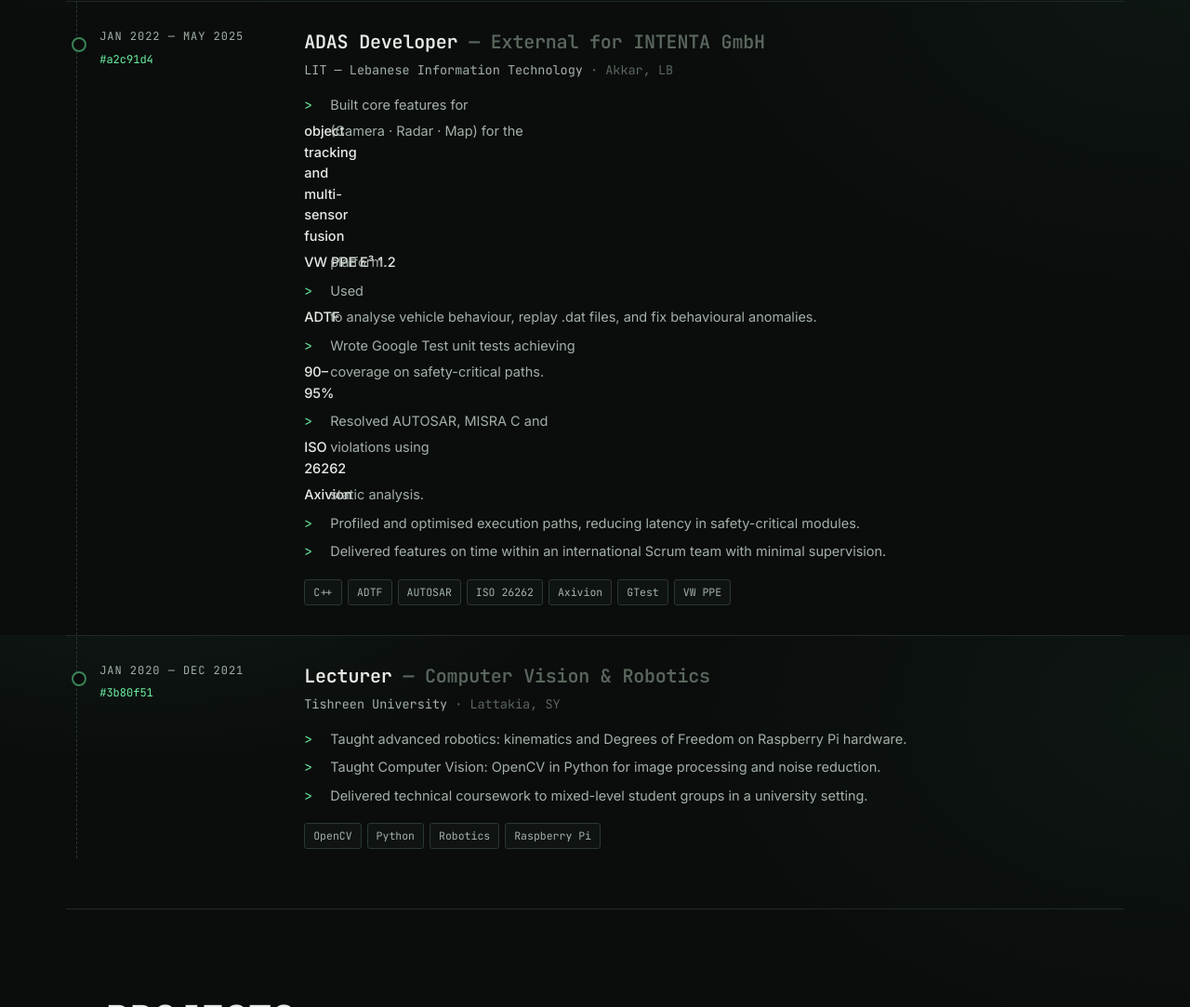
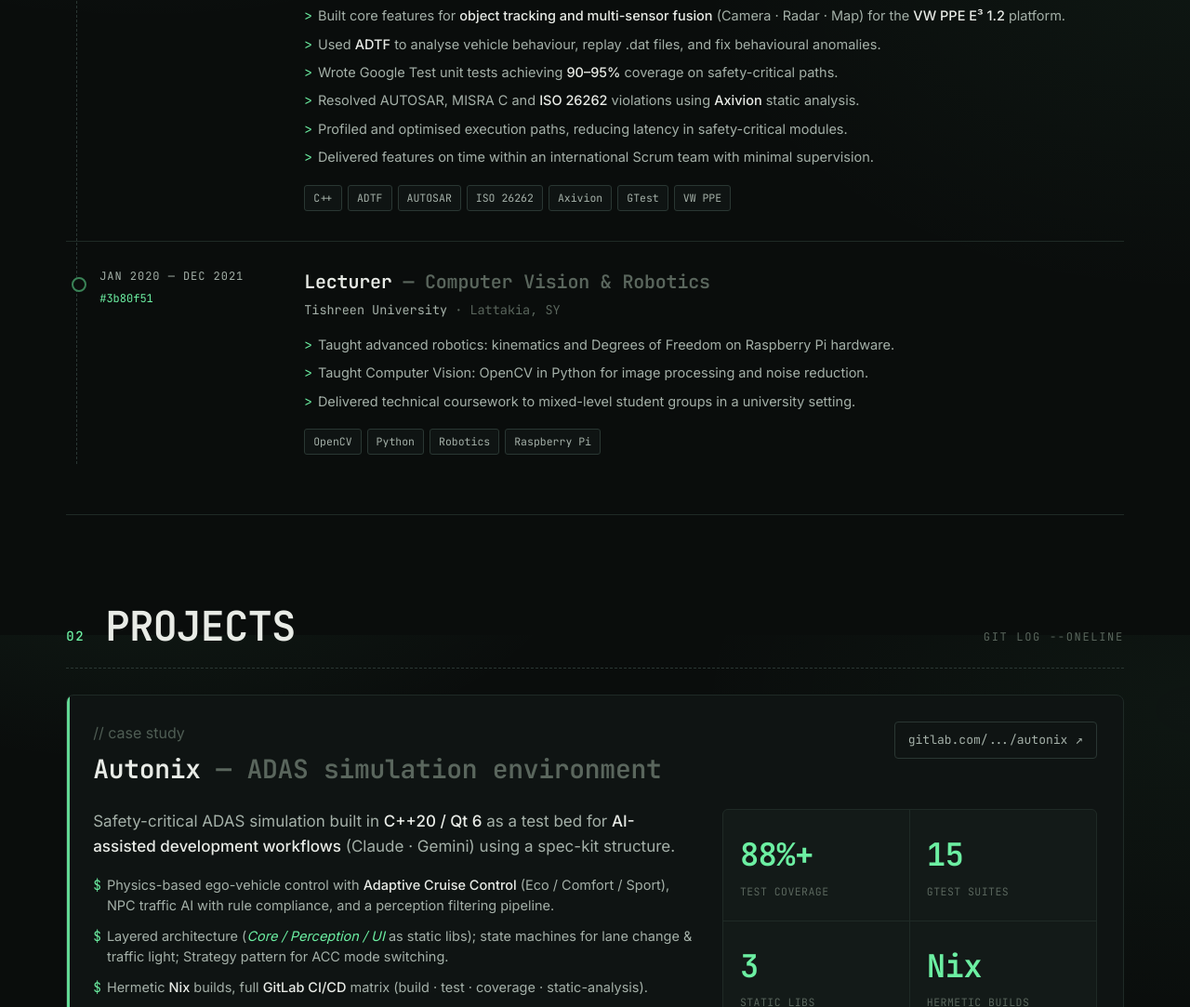
Before and after one commit to jacobjoseph-96/Jacob-Joseph, a plain HTML site: page index.html in a window 1280 px wide. Shown: the part 1717-2800 px from the top of the page at 93% size. Drawn offline with Linux system fonts and the light colour scheme.

Commit message:
Fix styling issues.

```diff
--- a/index.html
+++ b/index.html
@@ -1,15 +1,20 @@
 <!doctype html>
 <html lang="en">
+
 <head>
   <meta charset="utf-8" />
   <meta name="viewport" content="width=device-width, initial-scale=1" />
   <title>Jacob Joseph — ADAS &amp; Embedded Systems Specialist</title>
-<meta name="description" content="Jacob Joseph — ADAS &amp; Embedded Systems Specialist. C++20, AUTOSAR, ISO 26262, Sensor Fusion, Qt6." />
+  <meta name="description"
+    content="Jacob Joseph — ADAS &amp; Embedded Systems Specialist. C++20, AUTOSAR, ISO 26262, Sensor Fusion, Qt6." />
   <link rel="preconnect" href="https://fonts.googleapis.com" />
   <link rel="preconnect" href="https://fonts.gstatic.com" crossorigin />
-<link href="https://fonts.googleapis.com/css2?family=JetBrains+Mono:wght@300;400;500;600;700&family=Inter:wght@400;500;600&display=swap" rel="stylesheet" />
+  <link
+    href="https://fonts.googleapis.com/css2?family=JetBrains+Mono:wght@300;400;500;600;700&family=Inter:wght@400;500;600&display=swap"
+    rel="stylesheet" />
   <link rel="stylesheet" href="style.css" />
 </head>
+
 <body>
 
   <!-- ─── top status bar ─── -->
@@ -147,8 +152,8 @@
               <p class="job__co">MDO Mitteldeutsche Online GmbH<span class="t-dim"> · Bitterfeld-Wolfen, DE</span></p>
             </header>
             <ul class="job__list">
-          <li><span class="bullet">&gt;</span>Built an <b>AI code-reviewer tool</b> and authored performance tests for the project.</li>
-          <li><span class="bullet">&gt;</span>API annotation and documentation for YII2 framework applications.</li>
+              <li><span class="bullet">&gt;</span><span>Built an <b>AI code-reviewer tool</b> and authored performance tests for the project.</span></li>
+              <li><span class="bullet">&gt;</span><span>API annotation and documentation for YII2 framework applications.</span></li>
             </ul>
             <p class="job__tags">
               <span>AI</span><span>YII2</span><span>PHP</span><span>Performance</span>
@@ -167,15 +172,16 @@
               <p class="job__co">LIT — Lebanese Information Technology<span class="t-dim"> · Akkar, LB</span></p>
             </header>
             <ul class="job__list">
-          <li><span class="bullet">&gt;</span>Built core features for <b>object tracking and multi-sensor fusion</b> (Camera · Radar · Map) for the <b>VW&nbsp;PPE&nbsp;E³&nbsp;1.2</b> platform.</li>
-          <li><span class="bullet">&gt;</span>Used <b>ADTF</b> to analyse vehicle behaviour, replay .dat files, and fix behavioural anomalies.</li>
-          <li><span class="bullet">&gt;</span>Wrote Google Test unit tests achieving <b>90–95%</b> coverage on safety-critical paths.</li>
-          <li><span class="bullet">&gt;</span>Resolved AUTOSAR, MISRA C and <b>ISO 26262</b> violations using <b>Axivion</b> static analysis.</li>
-          <li><span class="bullet">&gt;</span>Profiled and optimised execution paths, reducing latency in safety-critical modules.</li>
-          <li><span class="bullet">&gt;</span>Delivered features on time within an international Scrum team with minimal supervision.</li>
+              <li><span class="bullet">&gt;</span><span>Built core features for <b>object tracking and multi-sensor fusion</b> (Camera · Radar · Map) for the <b>VW&nbsp;PPE&nbsp;E³&nbsp;1.2</b> platform.</span></li>
+              <li><span class="bullet">&gt;</span><span>Used <b>ADTF</b> to analyse vehicle behaviour, replay .dat files, and fix behavioural anomalies.</span></li>
+              <li><span class="bullet">&gt;</span><span>Wrote Google Test unit tests achieving <b>90–95%</b> coverage on safety-critical paths.</span></li>
+              <li><span class="bullet">&gt;</span><span>Resolved AUTOSAR, MISRA C and <b>ISO 26262</b> violations using <b>Axivion</b> static analysis.</span></li>
+              <li><span class="bullet">&gt;</span><span>Profiled and optimised execution paths, reducing latency in safety-critical modules.</span></li>
+              <li><span class="bullet">&gt;</span><span>Delivered features on time within an international Scrum team with minimal supervision.</span></li>
             </ul>
             <p class="job__tags">
-          <span>C++</span><span>ADTF</span><span>AUTOSAR</span><span>ISO 26262</span><span>Axivion</span><span>GTest</span><span>VW PPE</span>
+              <span>C++</span><span>ADTF</span><span>AUTOSAR</span><span>ISO
+                26262</span><span>Axivion</span><span>GTest</span><span>VW PPE</span>
             </p>
           </div>
         </li>
@@ -191,9 +197,9 @@
               <p class="job__co">Tishreen University<span class="t-dim"> · Lattakia, SY</span></p>
             </header>
             <ul class="job__list">
-          <li><span class="bullet">&gt;</span>Taught advanced robotics: kinematics and Degrees of Freedom on Raspberry Pi hardware.</li>
-          <li><span class="bullet">&gt;</span>Taught Computer Vision: OpenCV in Python for image processing and noise reduction.</li>
-          <li><span class="bullet">&gt;</span>Delivered technical coursework to mixed-level student groups in a university setting.</li>
+              <li><span class="bullet">&gt;</span><span>Taught advanced robotics: kinematics and Degrees of Freedom on Raspberry Pi hardware.</span></li>
+              <li><span class="bullet">&gt;</span><span>Taught Computer Vision: OpenCV in Python for image processing and noise reduction.</span></li>
+              <li><span class="bullet">&gt;</span><span>Delivered technical coursework to mixed-level student groups in a university setting.</span></li>
             </ul>
             <p class="job__tags">
               <span>OpenCV</span><span>Python</span><span>Robotics</span><span>Raspberry Pi</span>
@@ -236,24 +242,25 @@
             <ul class="featured__points">
               <li>
                 <span class="bullet">$</span>
-            Physics-based ego-vehicle control with <b>Adaptive Cruise Control</b>
+                <span>Physics-based ego-vehicle control with <b>Adaptive Cruise Control</b>
                 (Eco / Comfort / Sport), NPC traffic AI with rule compliance, and a
-            perception filtering pipeline.
+                perception filtering pipeline.</span>
               </li>
               <li>
                 <span class="bullet">$</span>
-            Layered architecture (<i>Core / Perception / UI</i> as static libs);
+                <span>Layered architecture (<i>Core / Perception / UI</i> as static libs);
                 state machines for lane change &amp; traffic light; Strategy pattern
-            for ACC mode switching.
+                for ACC mode switching.</span>
               </li>
               <li>
                 <span class="bullet">$</span>
-            Hermetic <b>Nix</b> builds, full <b>GitLab CI/CD</b> matrix
-            (build · test · coverage · static-analysis).
+                <span>Hermetic <b>Nix</b> builds, full <b>GitLab CI/CD</b> matrix
+                (build · test · coverage · static-analysis).</span>
               </li>
             </ul>
             <p class="featured__tags">
-          <span>C++20</span><span>Qt 6</span><span>CMake</span><span>Nix Flakes</span><span>GTest</span><span>Doxygen</span>
+              <span>C++20</span><span>Qt 6</span><span>CMake</span><span>Nix
+                Flakes</span><span>GTest</span><span>Doxygen</span>
             </p>
           </div>
 
@@ -367,7 +374,6 @@
           <ul>
             <li><span>Docker</span><i class="lvl lvl-4"></i></li>
             <li><span>Kubernetes</span><i class="lvl lvl-3"></i></li>
-        <li><span>Kafka</span><i class="lvl lvl-3"></i></li>
             <li><span>NixOS</span><i class="lvl lvl-4"></i></li>
             <li><span>Nix Flakes</span><i class="lvl lvl-4"></i></li>
             <li><span>CMake</span><i class="lvl lvl-5"></i></li>
@@ -410,11 +416,16 @@
 
       <div class="pipeline" role="img" aria-label="example GitLab pipeline">
         <ol class="pipeline__stages">
-      <li class="stage stage--ok"><span class="stage__dot"></span><span class="stage__name">build</span><span class="stage__time">1m 42s</span></li>
-      <li class="stage stage--ok"><span class="stage__dot"></span><span class="stage__name">test</span><span class="stage__time">3m 08s</span></li>
-      <li class="stage stage--ok"><span class="stage__dot"></span><span class="stage__name">analyse</span><span class="stage__time">2m 11s</span></li>
-      <li class="stage stage--ok"><span class="stage__dot"></span><span class="stage__name">coverage</span><span class="stage__time">  47s</span></li>
-      <li class="stage stage--run"><span class="stage__dot"></span><span class="stage__name">pages</span><span class="stage__time">  19s</span></li>
+          <li class="stage stage--ok"><span class="stage__dot"></span><span class="stage__name">build</span><span
+              class="stage__time">1m 42s</span></li>
+          <li class="stage stage--ok"><span class="stage__dot"></span><span class="stage__name">test</span><span
+              class="stage__time">3m 08s</span></li>
+          <li class="stage stage--ok"><span class="stage__dot"></span><span class="stage__name">analyse</span><span
+              class="stage__time">2m 11s</span></li>
+          <li class="stage stage--ok"><span class="stage__dot"></span><span class="stage__name">coverage</span><span
+              class="stage__time"> 47s</span></li>
+          <li class="stage stage--run"><span class="stage__dot"></span><span class="stage__name">pages</span><span
+              class="stage__time"> 19s</span></li>
         </ol>
         <div class="pipeline__meta">
           <span><b>pipeline</b> #4912</span>
@@ -427,19 +438,24 @@
       <div class="devops__grid">
         <article class="capsule">
           <h4><span class="t-comment">// pipeline</span> hermetic builds</h4>
-      <p>Reproducible builds via <b>Nix Flakes</b> — same artefact on a developer laptop and the runner. No “works on my machine”.</p>
+          <p>Reproducible builds via <b>Nix Flakes</b> — same artefact on a developer laptop and the runner. No “works
+            on my machine”.</p>
         </article>
         <article class="capsule">
           <h4><span class="t-comment">// quality</span> static-analysis gates</h4>
-      <p><b>Axivion</b> for AUTOSAR / MISRA / ISO&nbsp;26262, <b>clang-tidy</b> for general hygiene. Fails the MR if a critical violation appears.</p>
+          <p><b>Axivion</b> for AUTOSAR / MISRA / ISO&nbsp;26262, <b>clang-tidy</b> for general hygiene. Fails the MR if
+            a critical violation appears.</p>
         </article>
         <article class="capsule">
           <h4><span class="t-comment">// tests</span> coverage matrix</h4>
-      <p><b>Google Test</b> suites with <b>gcov</b> reports surfaced on the MR widget. Floor at 85% on safety-critical paths.</p>
+          <p><b>Google Test</b> suites with <b>gcov</b> reports surfaced on the MR widget. Floor at 85% on
+            safety-critical paths.</p>
         </article>
         <article class="capsule">
           <h4><span class="t-comment">// deploy</span> pages preview</h4>
-      <p>Branch-scoped <b>GitLab Pages</b> environments for docs and dashboards — <code>review/$CI_COMMIT_REF_SLUG</code>.</p>
+          <p>Branch-scoped <b>GitLab Pages</b> environments for docs and dashboards —
+            <code>review/$CI_COMMIT_REF_SLUG</code>.
+          </p>
         </article>
       </div>
     </section>
@@ -605,4 +621,5 @@ linked  = "linkedin.com/in/jacob-joseph-dev"
   </script>
 
 </body>
+
 </html>
--- a/style.css
+++ b/style.css
@@ -489,14 +489,14 @@ h1, h2, h3, h4, p { margin: 0; }
 
 .job__list { display: flex; flex-direction: column; gap: 8px; margin-bottom: 18px; }
 .job__list li {
-  display: grid;
-  grid-template-columns: 22px 1fr;
+  display: flex;
   align-items: baseline;
   gap: 6px;
   font-size: 14.5px;
   color: var(--fg-dim);
   line-height: 1.55;
 }
+.job__list li .bullet { flex-shrink: 0; }
 .job__list b { color: var(--fg); font-weight: 500; }
 .bullet { color: var(--acc); font-family: var(--font-mono); }
 
@@ -564,6 +564,8 @@ h1, h2, h3, h4, p { margin: 0; }
 }
 @media (max-width: 880px) { .featured__grid { grid-template-columns: 1fr; } }
 
+.featured__copy { min-width: 0; }
+
 .featured__lede {
   font-size: 17px; color: var(--fg-dim);
   margin-bottom: 18px;
@@ -572,10 +574,13 @@ h1, h2, h3, h4, p { margin: 0; }
 .featured__lede b { color: var(--fg); font-weight: 500; }
 .featured__points { display: flex; flex-direction: column; gap: 10px; }
 .featured__points li {
-  display: grid; grid-template-columns: 22px 1fr; gap: 6px;
+  display: flex;
+  align-items: baseline;
+  gap: 6px;
   font-size: 14.5px; color: var(--fg-dim);
   line-height: 1.55;
 }
+.featured__points li .bullet { flex-shrink: 0; }
 .featured__points b { color: var(--fg); font-weight: 500; }
 .featured__points i { color: var(--acc); font-style: italic; }
 
@@ -745,7 +750,7 @@ h1, h2, h3, h4, p { margin: 0; }
   --on: 0;
   background:
     repeating-linear-gradient(90deg,
-      var(--acc-dim) 0 8px,
+      var(--fg-mute) 0 8px,
       transparent 8px 12px);
   height: 6px; border-radius: 2px;
   position: relative;
```
Lines whose indentation alone changed are shown as unchanged.
